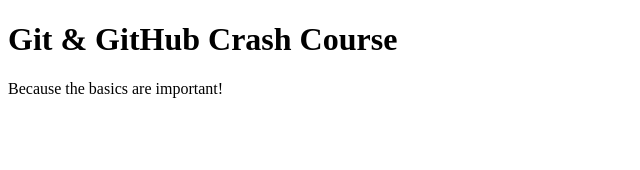
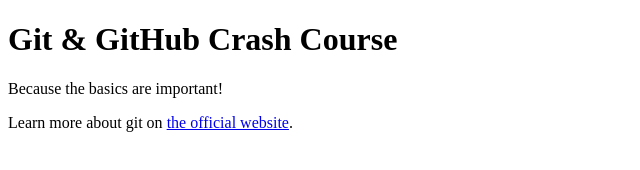
Before and after one commit to BaconTentacles/github-crash-course, a plain HTML site: page index.html in a window 1280 px wide. Shown: the whole page, without its empty margins (0-640 px from the left). Drawn offline with Linux system fonts and the light colour scheme.

Commit message:
Added link to git docs.

```diff
--- a/index.html
+++ b/index.html
@@ -9,5 +9,6 @@
   <body>
     <h1>Git & GitHub Crash Course</h1>
     <p>Because the basics are important!</p>
+    <p>Learn more about git on <a href="https://git-scm.com/book/en/v2">the official website</a>.</p>
   </body>
 </html>
```
